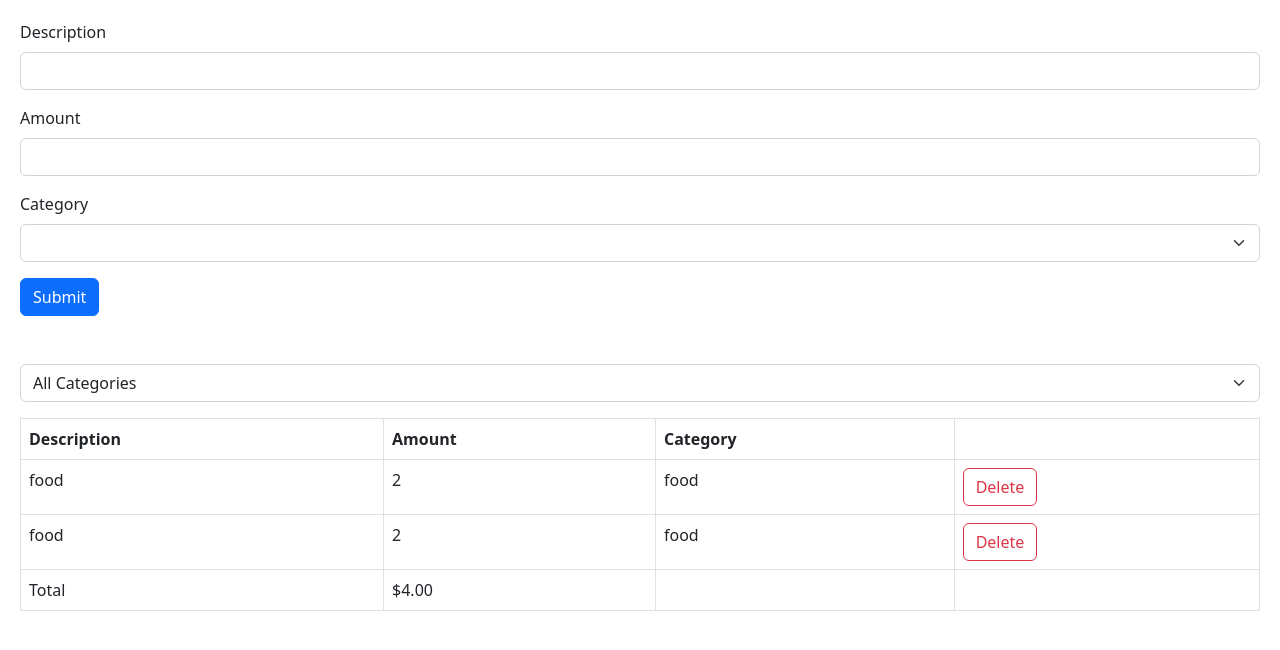
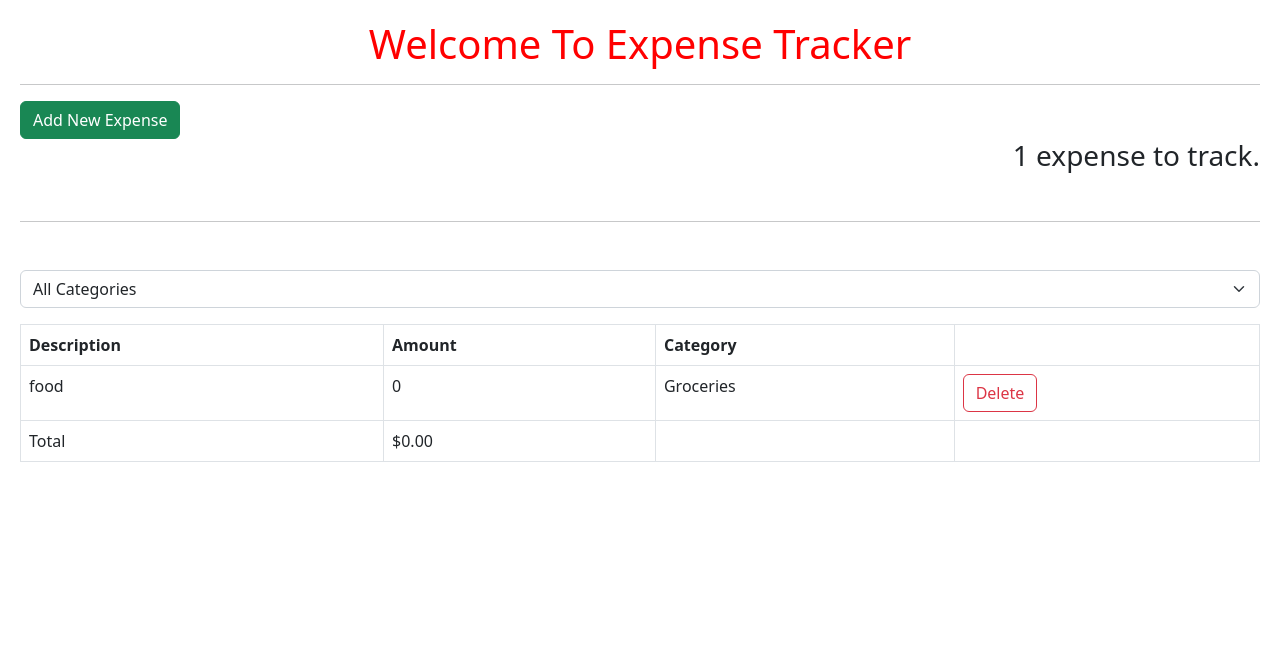
Before and after one commit to Shelton-beep/expense-tracker, a React (Vite) app: page / in a window 1280 px wide. Shown: the top 650 px of the page. Built offline with nearby package versions, Linux system fonts and the light colour scheme.

Commit message:
added addNewExpense component and modified logic

```diff
--- a/src/App.css
+++ b/src/App.css
@@ -2,3 +2,11 @@ body{
     padding: 20px;
     margin: 10px;
 }
+h1{
+    color: red;
+    text-align: center;
+    border-bottom: 2px;
+}
+h3{
+    text-align: right;
+}
--- a/src/App.tsx
+++ b/src/App.tsx
@@ -3,12 +3,13 @@ import "./App.css";
 import { ExpenseList } from "./components/expense/ExpenseList";
 import { ExpenseFilter } from "./components/expense/ExpenseFilter";
 import { ExpenseForm } from "./components/expense/ExpenseForm";
+import AddExpenseButton from "./components/expense/AddExpenseButton";
 
 function App() {
+  const [showForm, setShowForm] = useState(false);
   const [selectedCategory, setSelectedCategory] = useState("");
   const [expenses, setExpenses] = useState([
-    { id: 1, description: "food", amount: 2, category: "food" },
-    { id: 2, description: "food", amount: 2, category: "food" },
+    { id: 1, description: "food", amount: 0, category: "Groceries" },
   ]);
 
   const visibleExpenses = selectedCategory
@@ -17,17 +18,42 @@ function App() {
 
   return (
     <>
+      <div className="mb-3">
+        <h1>Welcome To Expense Tracker</h1>
+        <hr />
+      </div>
       <div className="mb-5">
-        <ExpenseForm
-          onSubmit={(expense) =>
-            setExpenses([...expenses, { ...expense, id: expenses.length + 1 }])
-          }
+        <AddExpenseButton
+          buttonName={showForm ? "Hide Form" : "Add New Expense"}
+          buttonColor={showForm ? "danger" : "success"}
+          handleClick={() => setShowForm(!showForm)}
         />
+        {visibleExpenses.length === 1 ? (
+          <h3>1 expense to track.</h3>
+        ) : (
+          <h3>{visibleExpenses.length} expenses to track.</h3>
+        )}
+      </div>
+      <div className="mb-5">
+        {showForm && (
+          <ExpenseForm
+            onSubmit={(expense) => {
+              setExpenses([
+                ...expenses,
+                { ...expense, id: expenses.length + 1 },
+              ]);
+              setShowForm(!showForm);
+            }}
+          />
+        )}
+        <hr />
       </div>
       <div className="mb-3">
-        <ExpenseFilter
-          onSelectCategory={(category) => setSelectedCategory(category)}
-        />
+        {expenses.length !== 0 && (
+          <ExpenseFilter
+            onSelectCategory={(category) => setSelectedCategory(category)}
+          />
+        )}
       </div>
       <ExpenseList
         expenses={visibleExpenses}
--- /dev/null
+++ b/src/components/expense/AddExpenseButton.tsx
@@ -0,0 +1,21 @@
+interface Props {
+  handleClick: () => void;
+  buttonName: string;
+  buttonColor?: "primary" | "success" | "danger";
+}
+
+const AddExpenseButton = ({
+  handleClick,
+  buttonName,
+  buttonColor = "success",
+}: Props) => {
+  return (
+    <>
+      <button className={"btn btn-" + buttonColor} onClick={handleClick}>
+        {buttonName}
+      </button>
+    </>
+  );
+};
+
+export default AddExpenseButton;
--- a/src/components/expense/ExpenseForm.tsx
+++ b/src/components/expense/ExpenseForm.tsx
@@ -10,8 +10,8 @@ const schema = z.object({
     .max(50, { message: "Description cannot be more than 50 characters" }),
   amount: z
     .number({ invalid_type_error: "Amount is required." })
-    .min(0.01)
-    .max(100_000),
+    .min(1, { message: "Amount should begin from 1 USD" })
+    .max(100_000, { message: "Amount cannot be greater than 100 000 USD" }),
   category: z.enum(categories, {
     errorMap: () => ({ message: "Category is required." }),
   }),
--- a/src/components/expense/ExpenseList.tsx
+++ b/src/components/expense/ExpenseList.tsx
@@ -11,7 +11,10 @@ interface Props {
 }
 
 export const ExpenseList = ({ expenses, onDelete }: Props) => {
-  if (expenses.length === 0) return null;
+  if (expenses.length === 0)
+    return (
+      <h2>There are no expenses to show. Begin adding expenses to track</h2>
+    );
   return (
     <>
       <table className="table table-bordered">
```
